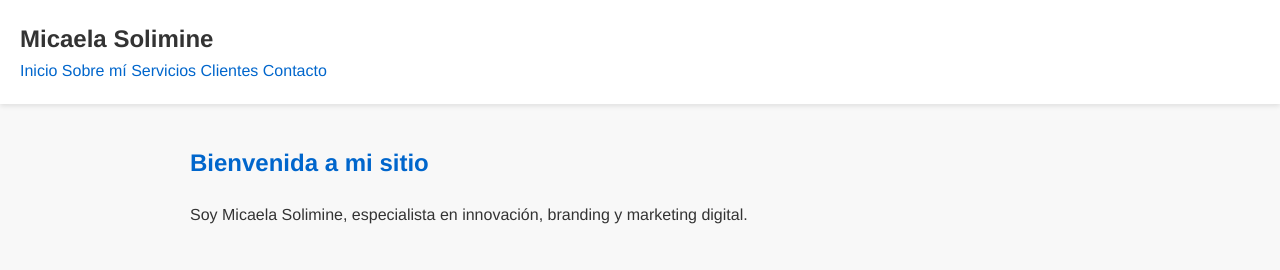
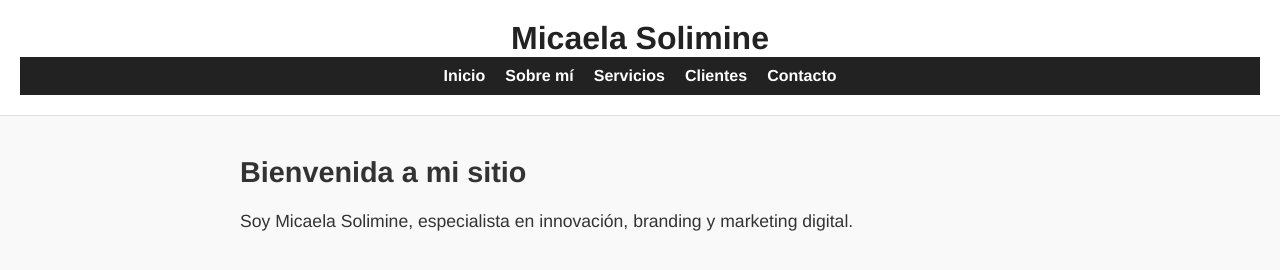
Before and after one commit to micasolimine/micaelasolimineweb, a plain HTML site: page index.html in a window 1280 px wide. Drawn offline with Linux system fonts and the light colour scheme.

Commit message:
Update style.css

```diff
--- a/style.css
+++ b/style.css
@@ -1,81 +1,59 @@
+/* Tipografía general */
 body {
+  font-family: 'Helvetica Neue', sans-serif;
   margin: 0;
-  font-family: 'Helvetica Neue', sans-serif;
-  background-color: #f8f8f8;
+  padding: 0;
+  background-color: #f9f9f9;
   color: #333;
-  line-height: 1.6;
 }
 
+/* Encabezado */
 header {
   background-color: #ffffff;
   padding: 20px;
-  box-shadow: 0 2px 5px rgba(0,0,0,0.1);
-  position: sticky;
-  top: 0;
+  text-align: center;
+  border-bottom: 1px solid #ddd;
 }
 
-h1 {
+header h1 {
   margin: 0;
-  font-size: 24px;
+  font-size: 2rem;
+  color: #222;
 }
 
-nav ul {
-  list-style: none;
-  padding: 0;
+/* Menú de navegación */
+nav {
   display: flex;
-  gap: 15px;
-  flex-wrap: wrap;
+  justify-content: center;
+  gap: 20px;
+  background-color: #222;
+  padding: 10px 0;
 }
 
 nav a {
+  color: #fff;
   text-decoration: none;
-  color: #0066cc;
+  font-weight: bold;
+  transition: color 0.3s ease;
 }
 
-main {
-  padding: 20px;
-  max-width: 900px;
-  margin: auto;
+nav a:hover {
+  color: #ff4081;
 }
 
-section {
-  margin-bottom: 40px;
+/* Contenido principal */
+main {
+  max-width: 800px;
+  margin: 40px auto;
+  padding: 0 20px;
 }
 
 h2 {
-  color: #0066cc;
+  font-size: 1.8rem;
+  margin-bottom: 10px;
 }
 
-form input,
-form textarea {
-  width: 100%;
-  padding: 10px;
-  margin-top: 5px;
-  margin-bottom: 15px;
-  border: 1px solid #ccc;
-  border-radius: 5px;
+p {
+  font-size: 1.1rem;
+  line-height: 1.6;
 }
-
-button {
-  background-color: #0066cc;
-  color: white;
-  border: none;
-  padding: 10px 20px;
-  border-radius: 5px;
-  cursor: pointer;
-}
-
-footer {
-  text-align: center;
-  padding: 20px;
-  font-size: 14px;
-  background-color: #eaeaea;
-}
-.foto-perfil {
-  width: 200px;
-  height: auto;
-  border-radius: 100%;
-  display: block;
-  margin: 15px auto;
-  box-shadow: 0 2px 5px rgba(0, 0, 0, 0.1);
-}
```
